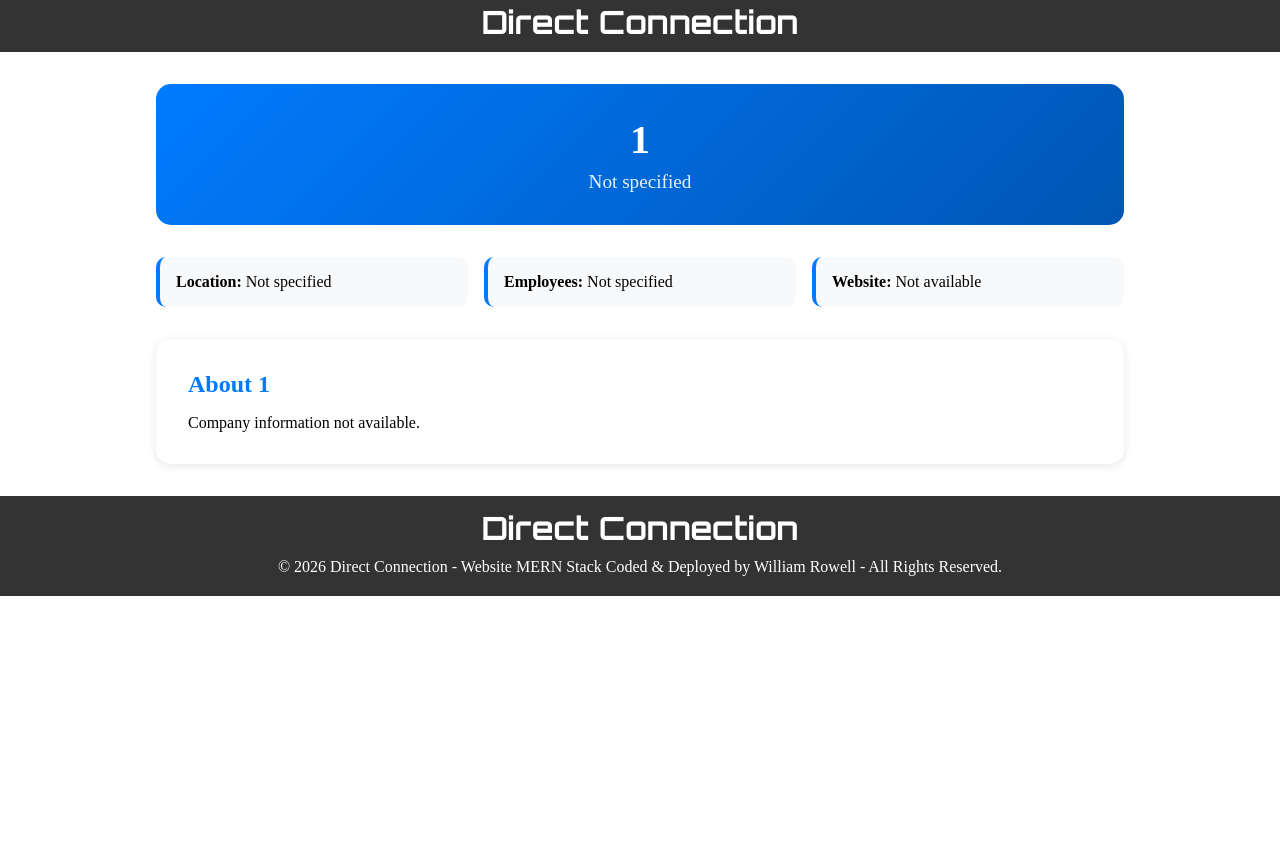
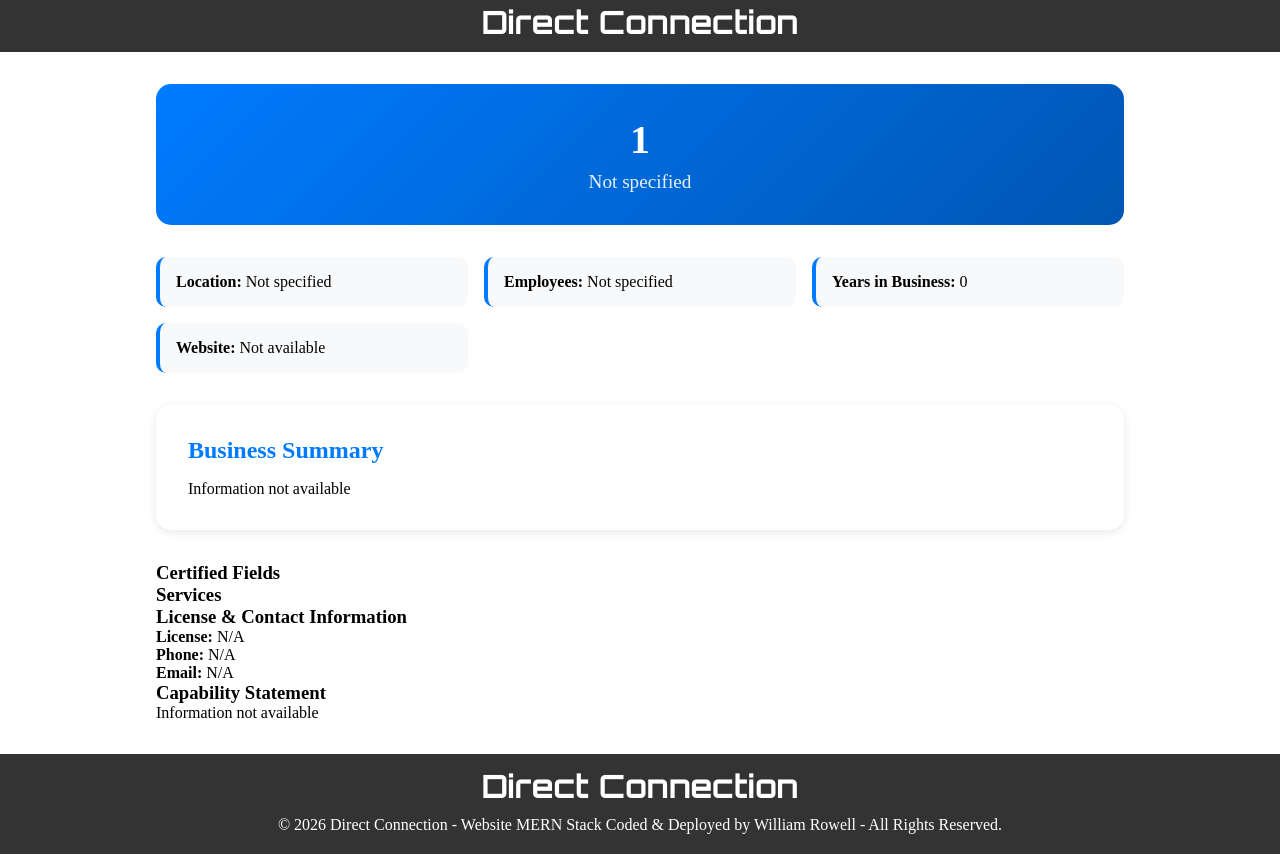
Before and after one commit to trafficBSolutions/DC, a React (Create React App) app: page /company/1 in a window 1280 px wide. Before the commit the page ends 800 px from the top, so only its background shows below. Built offline with nearby package versions, Linux system fonts and the light colour scheme.

Commit message:
Enhance CompanyProfile with job details and application form
Updated company profile data and job listings with detailed descriptions. Added application form handling for job applications.

```diff
--- a/src/pages/CompanyProfile.js
+++ b/src/pages/CompanyProfile.js
@@ -1,4 +1,4 @@
-import React from 'react';
+import React, { useState } from 'react';
 import { useParams } from 'react-router-dom';
 import Header from "../components/headers/homeHeader";
 import Footer from "../components/footers/homeFooter";
@@ -8,17 +8,34 @@ import '../css/companyProfile.css';
 
 const CompanyProfile = () => {
   const { companyName } = useParams();
+  const [showApplicationForm, setShowApplicationForm] = useState(false);
+  const [selectedJob, setSelectedJob] = useState('');
 
   // Sample company data - replace with API call
   const companyData = {
     'Traffic & Barrier Solutions, LLC': {
       name: 'Traffic & Barrier Solutions, LLC',
       industry: 'Construction & Infrastructure',
-      location: 'Atlanta, GA',
+      location: 'Calhoun, GA',
       employees: '50-100',
       description: 'Leading provider of traffic control and barrier solutions for construction and infrastructure projects.',
-      website: 'www.trafficbarrier.com',
-      jobs: ['Traffic Control Specialist', 'Project Manager', 'Safety Coordinator']
+      website: 'www.trafficbarriersolutions.com',
+      jobs: [
+        { title: 'Traffic Control Specialist', description: 'Manage traffic flow and safety protocols on construction sites. Requires certification and 2+ years experience.' },
+        { title: 'Traffic Control Team Member', description: 'Support traffic control operations and maintain safety equipment. Entry-level position with training provided.' },
+        { title: 'Driver', description: 'Transport equipment and materials to job sites. CDL required with clean driving record.' }
+      ],
+      applicationType: 'form',
+      businessSummary: 'Established leader in traffic management solutions serving the Southeast region with comprehensive safety services.',
+      certifiedFields: ['Traffic Control', 'Highway Safety', 'Construction Zone Management', 'Emergency Response'],
+      licenseContact: {
+        license: 'GA Construction License #12345',
+        phone: '(706) 263-0175',
+        email: 'tbsolutions3@gmail.com'
+      },
+      services: ['Traffic Control Plans', 'Bollard/Wheel Stop Installation', 'Flagging Services', 'Equipment Rental', 'Safety Training'],
+      yearsInBusiness: 6,
+      capabilityStatement: 'Certified traffic control company with 15 years of experience managing complex construction projects. Specialized in highway work zones, emergency response, and large-scale infrastructure projects with proven safety record.'
     },
     'In-Telecom': {
       name: 'In-Telecom',
@@ -27,7 +44,22 @@ const CompanyProfile = () => {
       employees: '200-500',
       description: 'Innovative telecommunications solutions provider specializing in network infrastructure and communication systems.',
       website: 'www.in-telecom.com',
-      jobs: ['Network Engineer', 'Telecommunications Technician', 'Systems Administrator']
+      jobs: [
+        { title: 'Network Engineer', description: 'Design and maintain telecommunications networks. Requires CCNA certification and 3+ years experience.' },
+        { title: 'Telecommunications Technician', description: 'Install and repair communication equipment. Technical certification preferred.' },
+        { title: 'Systems Administrator', description: 'Manage IT infrastructure and network systems. Bachelor\'s degree in IT required.' }
+      ],
+      applicationType: 'external',
+      businessSummary: 'Premier telecommunications provider delivering cutting-edge network solutions across multiple markets.',
+      certifiedFields: ['Network Infrastructure', 'Fiber Optics', 'Wireless Communications', 'VoIP Systems'],
+      licenseContact: {
+        license: 'FCC License #67890',
+        phone: '(404) 555-0456',
+        email: 'careers@in-telecom.com'
+      },
+      services: ['Network Design', 'Fiber Installation', 'Wireless Solutions', 'VoIP Services', 'Technical Support'],
+      yearsInBusiness: 22,
+      capabilityStatement: 'Leading telecommunications contractor with 22 years of experience in complex network deployments. Expertise in fiber optic installations, wireless networks, and enterprise communication solutions.'
     },
     'Georgia Power': {
       name: 'Georgia Power',
@@ -36,7 +68,22 @@ const CompanyProfile = () => {
       employees: '8,000+',
       description: 'Georgia\'s largest electric utility, providing reliable and affordable energy to millions of customers.',
       website: 'www.georgiapower.com',
-      jobs: ['Electrical Engineer', 'Power Plant Operator', 'Customer Service Representative']
+      jobs: [
+        { title: 'Electrical Engineer', description: 'Design and maintain electrical systems. PE license and 5+ years experience required.' },
+        { title: 'Power Plant Operator', description: 'Monitor and control power generation equipment. Specialized training and certification required.' },
+        { title: 'Customer Service Representative', description: 'Assist customers with billing and service inquiries. Strong communication skills required.' }
+      ],
+      applicationType: 'external',
+      businessSummary: 'Georgia\'s premier electric utility serving 2.6 million customers with reliable, clean energy solutions.',
+      certifiedFields: ['Electrical Generation', 'Power Distribution', 'Renewable Energy', 'Grid Management'],
+      licenseContact: {
+        license: 'GA PSC Certificate #11111',
+        phone: '(800) 555-7777',
+        email: 'hr@georgiapower.com'
+      },
+      services: ['Electricity Generation', 'Power Distribution', 'Energy Efficiency', 'Renewable Energy', 'Grid Modernization'],
+      yearsInBusiness: 95,
+      capabilityStatement: 'Leading electric utility with 95 years of reliable service. Expertise in power generation, transmission, and distribution with commitment to clean energy and grid modernization.'
     }
   };
 
@@ -47,7 +94,30 @@ const CompanyProfile = () => {
     employees: 'Not specified',
     description: 'Company information not available.',
     website: 'Not available',
-    jobs: []
+    jobs: [],
+    applicationType: 'form',
+    businessSummary: 'Information not available',
+    certifiedFields: [],
+    licenseContact: { license: 'N/A', phone: 'N/A', email: 'N/A' },
+    services: [],
+    yearsInBusiness: 0,
+    capabilityStatement: 'Information not available'
+  };
+
+  const handleJobClick = (job) => {
+    if (company.applicationType === 'form') {
+      setSelectedJob(job.title);
+      setShowApplicationForm(true);
+    } else {
+      window.open(`https://${company.website}/careers`, '_blank');
+    }
+  };
+
+  const handleSubmitApplication = (e) => {
+    e.preventDefault();
+    // Handle form submission here
+    alert('Application submitted successfully!');
+    setShowApplicationForm(false);
   };
 
   return (
@@ -67,22 +137,84 @@ const CompanyProfile = () => {
             <strong>Employees:</strong> {company.employees}
           </div>
           <div className="detail-item">
+            <strong>Years in Business:</strong> {company.yearsInBusiness}
+          </div>
+          <div className="detail-item">
             <strong>Website:</strong> {company.website}
           </div>
         </div>
 
         <div className="company-description">
-          <h3>About {company.name}</h3>
-          <p>{company.description}</p>
+          <h3>Business Summary</h3>
+          <p>{company.businessSummary}</p>
+        </div>
+
+        <div className="company-section">
+          <h3>Certified Fields</h3>
+          <div className="tags-container">
+            {company.certifiedFields.map((field, index) => (
+              <span key={index} className="tag">{field}</span>
+            ))}
+          </div>
+        </div>
+
+        <div className="company-section">
+          <h3>Services</h3>
+          <div className="services-grid">
+            {company.services.map((service, index) => (
+              <div key={index} className="service-item">{service}</div>
+            ))}
+          </div>
+        </div>
+
+        <div className="company-section">
+          <h3>License & Contact Information</h3>
+          <div className="contact-info">
+            <div><strong>License:</strong> {company.licenseContact.license}</div>
+            <div><strong>Phone:</strong> {company.licenseContact.phone}</div>
+            <div><strong>Email:</strong> {company.licenseContact.email}</div>
+          </div>
+        </div>
+
+        <div className="company-section">
+          <h3>Capability Statement</h3>
+          <p>{company.capabilityStatement}</p>
         </div>
 
         {company.jobs.length > 0 && (
           <div className="company-jobs">
-            <h3>Open Positions</h3>
+            <h3>Job Listings</h3>
             <div className="jobs-list">
               {company.jobs.map((job, index) => (
-                <div key={index} className="job-item">{job}</div>
+                <div key={index} className="job-card">
+                  <div className="job-header" onClick={() => handleJobClick(job)}>
+                    <h4>{job.title}</h4>
+                    <span className="apply-hint">
+                      {company.applicationType === 'form' ? 'Click to apply' : 'Apply on website'}
+                    </span>
+                  </div>
+                  <p className="job-description">{job.description}</p>
+                </div>
               ))}
+            </div>
+          </div>
+        )}
+
+        {showApplicationForm && (
+          <div className="application-modal">
+            <div className="modal-content">
+              <h3>Apply for {selectedJob}</h3>
+              <form onSubmit={handleSubmitApplication}>
+                <input type="text" placeholder="Full Name" required />
+                <input type="email" placeholder="Email" required />
+                <input type="tel" placeholder="Phone" required />
+                <textarea placeholder="Cover Letter" rows="4" required></textarea>
+                <input type="file" accept=".pdf,.doc,.docx" />
+                <div className="form-buttons">
+                  <button type="submit">Submit Application</button>
+                  <button type="button" onClick={() => setShowApplicationForm(false)}>Cancel</button>
+                </div>
+              </form>
             </div>
           </div>
         )}
```
